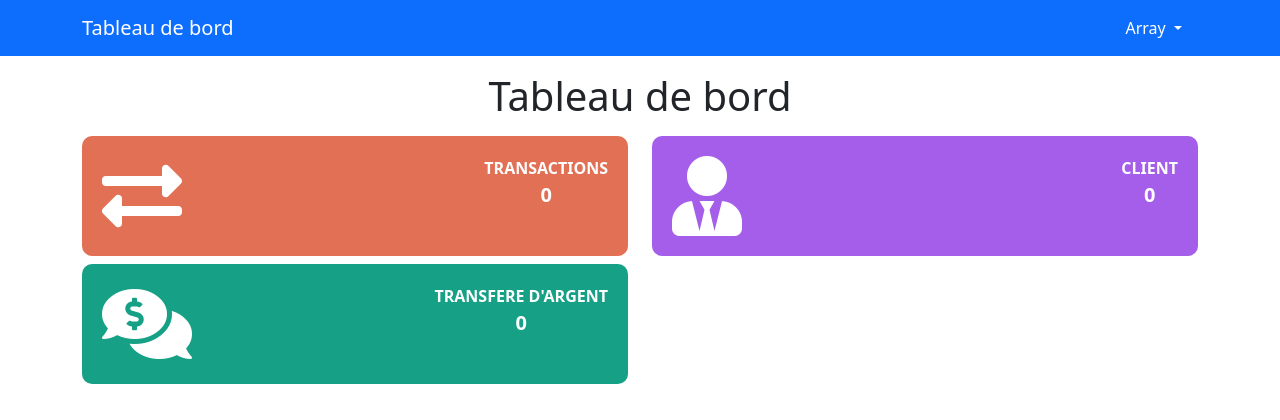
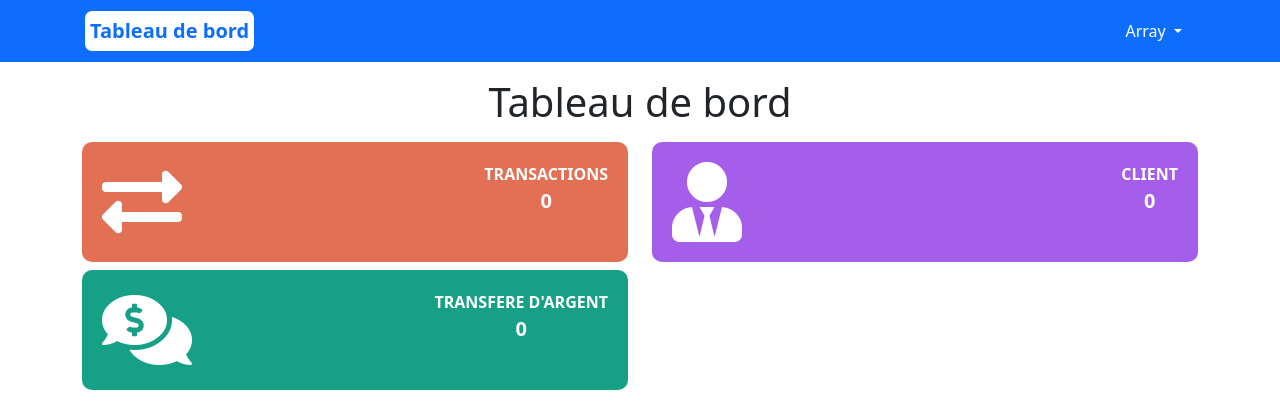
Before and after one commit to mhslekbar/exChangge, a PHP site: page /DashBoard.php in a window 1280 px wide. Shown: the top 420 px of the page. Run offline with PHP 8.4, Linux system fonts and the light colour scheme; the visitor is signed in with stand-in values (Sample User, id 1); data comes from the database, SQL or seed files in the repository.

Commit message:
Update main.css

```diff
--- a/layout/css/main.css
+++ b/layout/css/main.css
@@ -7,6 +7,22 @@
     /* background-color */
     --dark: #000;
 }
+
+#nvbrA {
+    background-color: #FFF;
+    color: #0d6efd;
+    border: 3px solid #0d6efd;
+    padding: 5px;
+    border-radius: 10px;
+    font-weight: bold;
+}
+
+#nvbrA:hover {
+    background-color: #0d6efd;
+    color: #FFF;
+    border: 3px solid #FFF;
+}
+
 
 .recu {
     color: #080;
```
